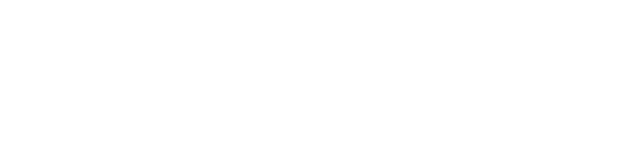
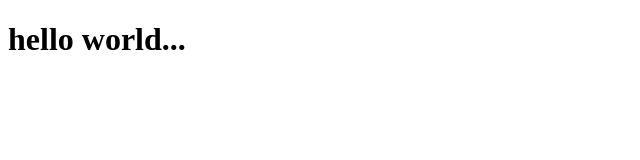
Before and after one commit to s92068606/my-first-repo, a plain HTML site: page index.html in a window 1280 px wide. Shown: the whole page, without its empty margins (0-640 px from the left). Drawn offline with Linux system fonts and the light colour scheme.

Commit message:
second commit

```diff
--- a/index.html
+++ b/index.html
@@ -6,6 +6,6 @@
     <title>Document</title>
 </head>
 <body>
-
+    <h1>hello world...</h1>
 </body>
 </html>
```
